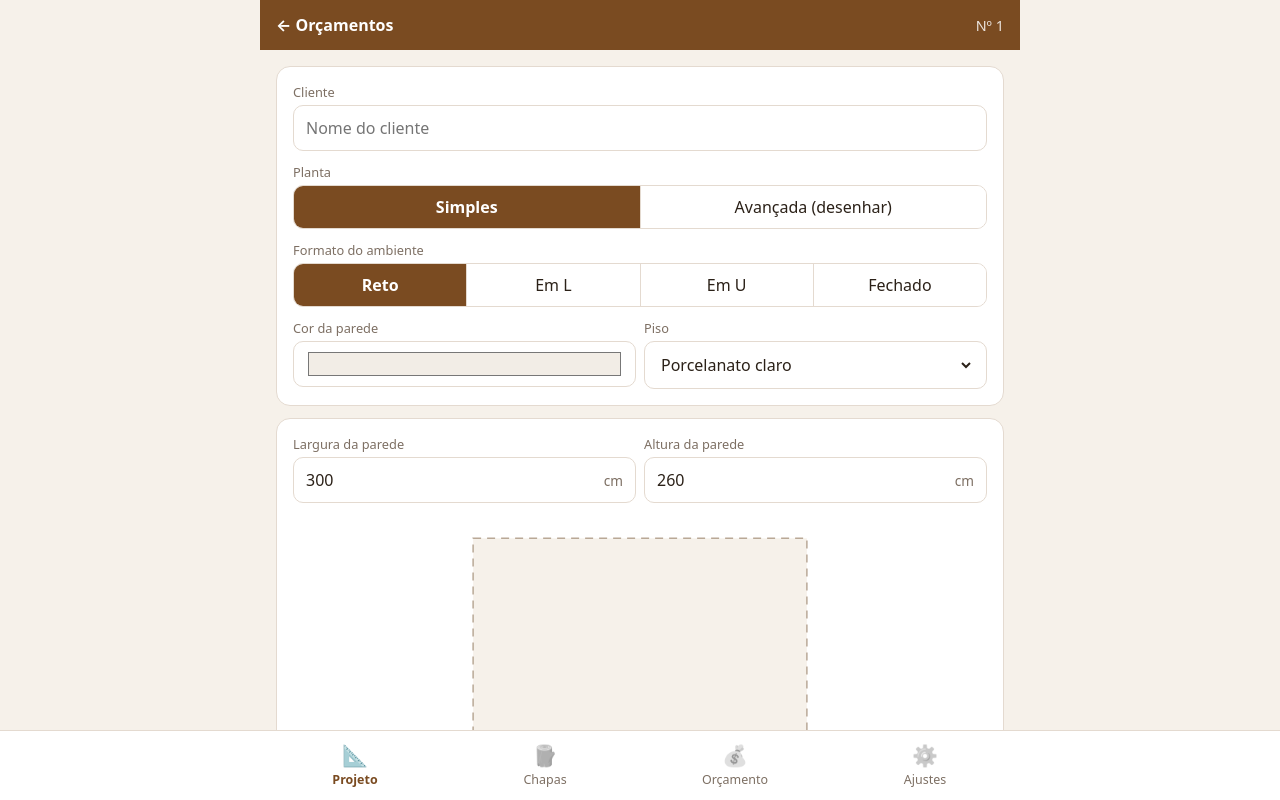
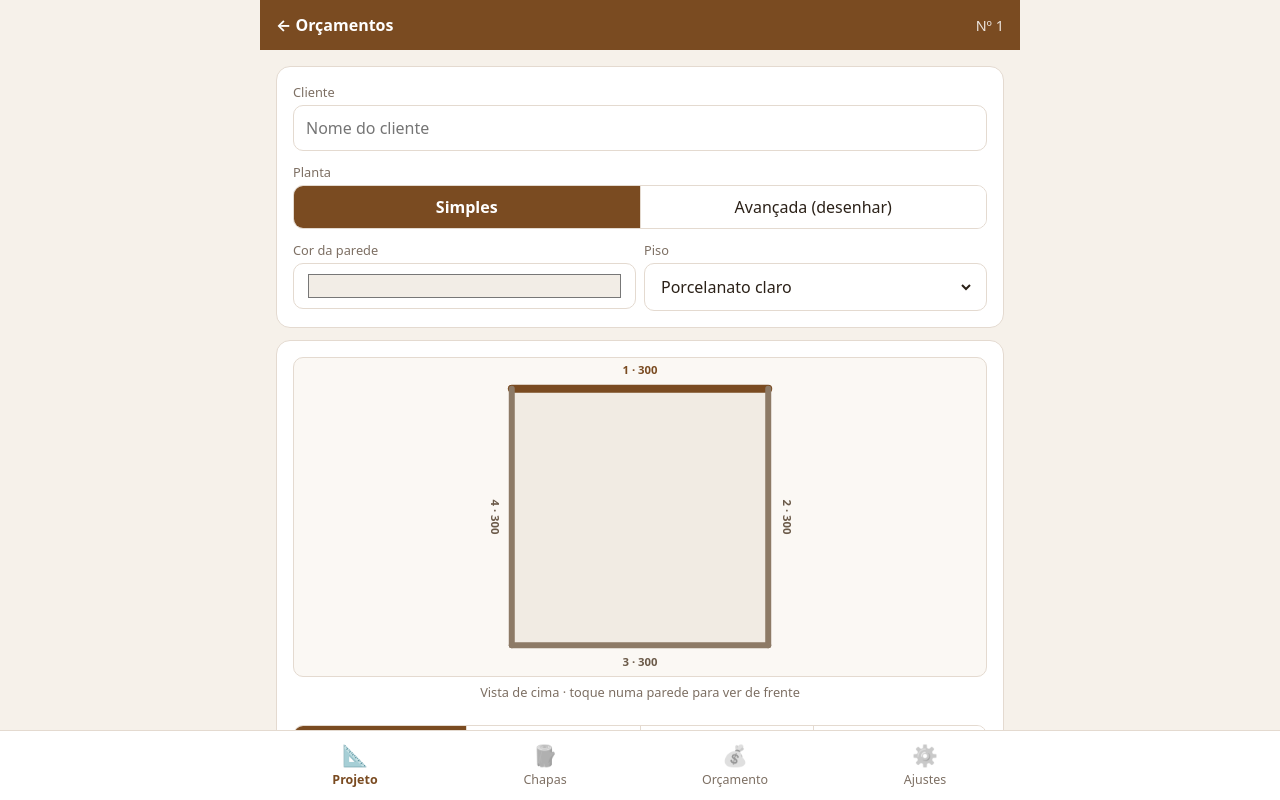
Before and after one commit to ThomasQuaresma/APP-MARCENARIA, a React (Vite) app: page / in a window 1280 px wide. Both pictures are taken after a click on the button "+ Novo". Shown: the top 800 px of the page. Built offline with nearby package versions, Linux system fonts and the light colour scheme.

Commit message:
Planta simples sempre com 4 paredes (ambiente fechado): sai o Formato do ambiente; orçamentos antigos em reto, L ou U ganham as paredes que faltam, sem perder os módulos

```diff
--- a/src/abas/AbaProjeto.tsx
+++ b/src/abas/AbaProjeto.tsx
@@ -5,7 +5,7 @@ import { CampoNumero, CampoTexto, Linha, Opcoes } from '../componentes/campos';
 import { DesenhoMovel, type Mudanca } from '../componentes/DesenhoMovel';
 import { EditorModulo } from '../componentes/editores';
 import { anguloDoCanto, DesenharPlanta, giroDoAngulo, PlantaBaixa } from '../componentes/Planta';
-import { novaParede, novoId, removerDaLista, salvarNaLista } from '../estado';
+import { novaParede, novoId, quatroParedes, removerDaLista, salvarNaLista } from '../estado';
 import { posicaoLivre, retangulosDasAberturas, retanguloNaTela, sobrepoe, zonasDeCanto } from '../modulos';
 import { fecharPlanta, paredesDosPontos, type Ponto } from '../planta';
 import { fmtMedida } from '../unidades';
@@ -17,13 +17,6 @@ interface Props {
   biblioteca: Modulo[];
   setBiblioteca: Dispatch<SetStateAction<Modulo[]>>;
 }
-
-const formatos = [
-  { valor: 1, texto: 'Reto' },
-  { valor: 2, texto: 'Em L' },
-  { valor: 3, texto: 'Em U' },
-  { valor: 4, texto: 'Fechado' },
-];
 
 const modos = [
   { valor: 'simples' as const, texto: 'Simples' },
@@ -80,27 +73,14 @@ export function AbaProjeto({ projeto, atualizar, biblioteca, setBiblioteca }: Pr
     atualizar({ paredes: projeto.fechado ? fecharPlanta(novas) : novas });
   }
 
-  function mudarFormato(qtd: number) {
-    const fechado = qtd === 4;
-    if (qtd === paredes.length && fechado === projeto.fechado) return;
-    const novas = paredes.slice(0, qtd).map((p) => ({ ...p, giro: 90 }));
-    while (novas.length < qtd) novas.push(paredeNova(novas.length + 1));
-    if (fechado) novas[2] = { ...novas[2], largura: novas[0].largura };
-    trocarParedes(novas, fechado);
-  }
-
+  /** O simples é sempre o ambiente fechado de 4 paredes em retângulo. */
   function mudarModo(planta: Projeto['planta']) {
     if (planta === projeto.planta) return;
     if (planta === 'avancada') return atualizar({ planta });
     const retas = paredes.every((p, i) => i === 0 || p.giro === 90);
-    const cabe = paredes.length <= 4 && (!projeto.fechado || paredes.length === 4);
-    if (retas && cabe) return atualizar({ planta });
-    if (!confirm('No modo simples os cantos são de 90°. A planta volta para o formato mais próximo. Continuar?')) return;
-    const qtd = Math.min(paredes.length, projeto.fechado && paredes.length >= 4 ? 4 : 3);
-    const fechado = projeto.fechado && qtd === 4;
-    const novas = paredes.slice(0, qtd).map((p) => ({ ...p, giro: 90 }));
-    if (fechado) novas[2] = { ...novas[2], largura: novas[0].largura };
-    trocarParedes(novas, fechado, { planta });
+    if (retas && projeto.fechado && paredes.length === 4) return atualizar({ planta });
+    if (!confirm('No modo simples o ambiente tem 4 paredes com cantos de 90°. A planta volta para esse formato. Continuar?')) return;
+    trocarParedes(quatroParedes(paredes), true, { planta });
   }
 
   function concluirDesenho(pontos: Ponto[], fechado: boolean) {
@@ -191,14 +171,7 @@ export function AbaProjeto({ projeto, atualizar, biblioteca, setBiblioteca }: Pr
       <section className="cartao">
         <CampoTexto rotulo="Cliente" valor={projeto.cliente} aoMudar={(cliente) => atualizar({ cliente })} dica="Nome do cliente" />
         <Opcoes<Projeto['planta']> rotulo="Planta" valor={projeto.planta} opcoes={modos} aoMudar={mudarModo} />
-        {simples ? (
-          <Opcoes<number>
-            rotulo="Formato do ambiente"
-            valor={projeto.fechado ? 4 : paredes.length}
-            opcoes={formatos}
-            aoMudar={mudarFormato}
-          />
-        ) : (
+        {!simples && (
           <>
             {desenhando ? (
               <DesenharPlanta projeto={projeto} aoConcluir={concluirDesenho} aoCancelar={() => setDesenhando(false)} />
--- a/src/estado.ts
+++ b/src/estado.ts
@@ -1,4 +1,5 @@
 import { useCallback, useEffect, useMemo, useRef, useState } from 'react';
+import { fecharPlanta } from './planta';
 import type {
   Abertura,
   Ajustes,
@@ -92,6 +93,18 @@ export const novaParede = (numero: number): Parede => ({
   aberturas: [],
 });
 
+/**
+ * A planta simples é sempre um ambiente fechado de 4 paredes em retângulo: as que já existem ficam
+ * (com os módulos, portas e janelas), as que faltam entram, e a de frente para a primeira tem a mesma medida.
+ * O id das novas não é sorteado, para a mesma planta antiga virar sempre as mesmas paredes.
+ */
+export function quatroParedes(paredes: Parede[]): Parede[] {
+  const novas = paredes.slice(0, 4).map((p, i) => ({ ...p, giro: 90, nome: `Parede ${i + 1}` }));
+  while (novas.length < 4) novas.push({ ...novaParede(novas.length + 1), id: `parede-auto-${novas.length + 1}` });
+  novas[2] = { ...novas[2], largura: novas[0].largura };
+  return fecharPlanta(novas);
+}
+
 /** Medidas comuns de porta, janela e passagem; entram no meio da parede. */
 export function novaAbertura(tipo: TipoAbertura, parede: Parede): Abertura {
   const [largura, altura, y] = tipo === 'janela' ? [1200, 1000, 1100] : tipo === 'porta' ? [800, 2100, 0] : [900, 2100, 0];
@@ -116,9 +129,9 @@ export const projetoNovo = (): Projeto => ({
   atualizadoEm: agora(),
   enviadoEm: null,
   cliente: '',
-  paredes: [novaParede(1)],
+  paredes: quatroParedes([novaParede(1)]),
   planta: 'simples',
-  fechado: false,
+  fechado: true,
   ambiente: ambientePadrao,
   materiais: materiaisPadrao,
   modulos: [],
@@ -150,14 +163,19 @@ function migrar(p: Partial<Projeto> & { parede?: { largura: number; altura: numb
   let proximoX = 0;
   // versões anteriores tinham uma parede só, sem id
   const { parede: antiga, ...resto } = p;
-  const paredes = (p.paredes?.length ? p.paredes : [{ ...novaParede(1), ...antiga }]).map((x) => ({
+  const salvas = (p.paredes?.length ? p.paredes : [{ ...novaParede(1), ...antiga }]).map((x) => ({
     ...x,
     giro: x.giro ?? 90,
     aberturas: x.aberturas ?? [],
   }));
+  // a planta simples era reta, em L, em U ou fechada; agora é sempre fechada com 4 paredes
+  const simples = (p.planta ?? 'simples') === 'simples';
+  const precisaFechar = simples && !(p.fechado && salvas.length === 4);
+  const paredes = precisaFechar ? quatroParedes(salvas) : salvas;
   return {
     ...projetoNovo(),
     ...resto,
+    fechado: precisaFechar ? true : (p.fechado ?? false),
     ajustes: migrarAjustes(p.ajustes),
     extras: { ...extrasZerados, ...p.extras },
     ambiente: { ...ambientePadrao, ...p.ambiente },
```
